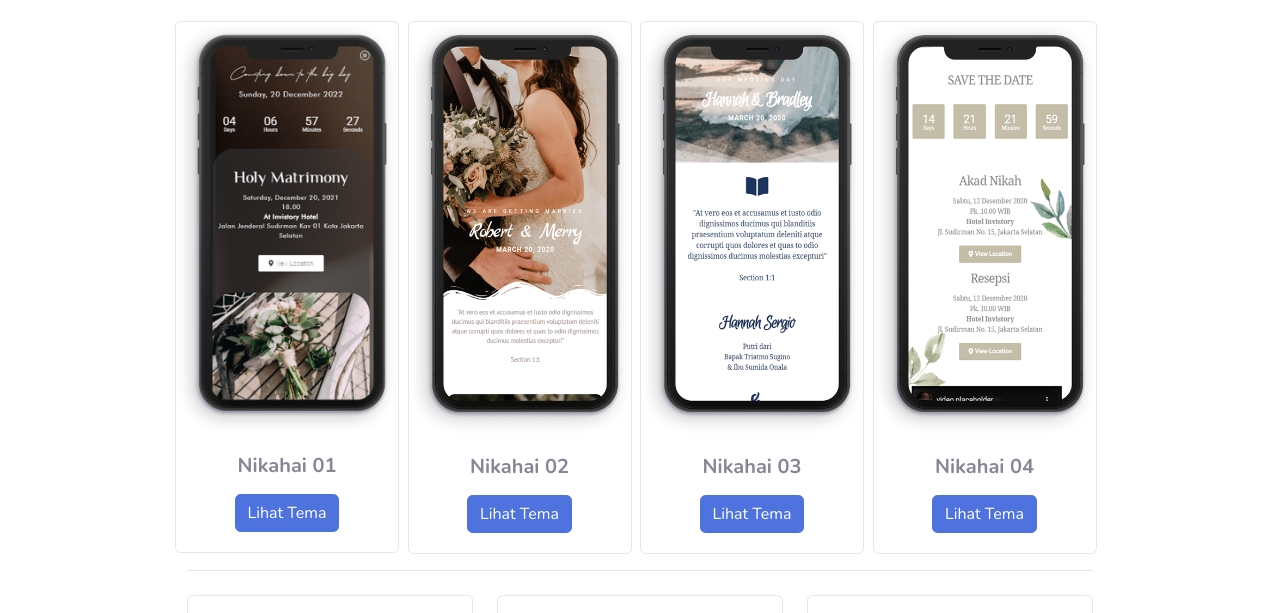
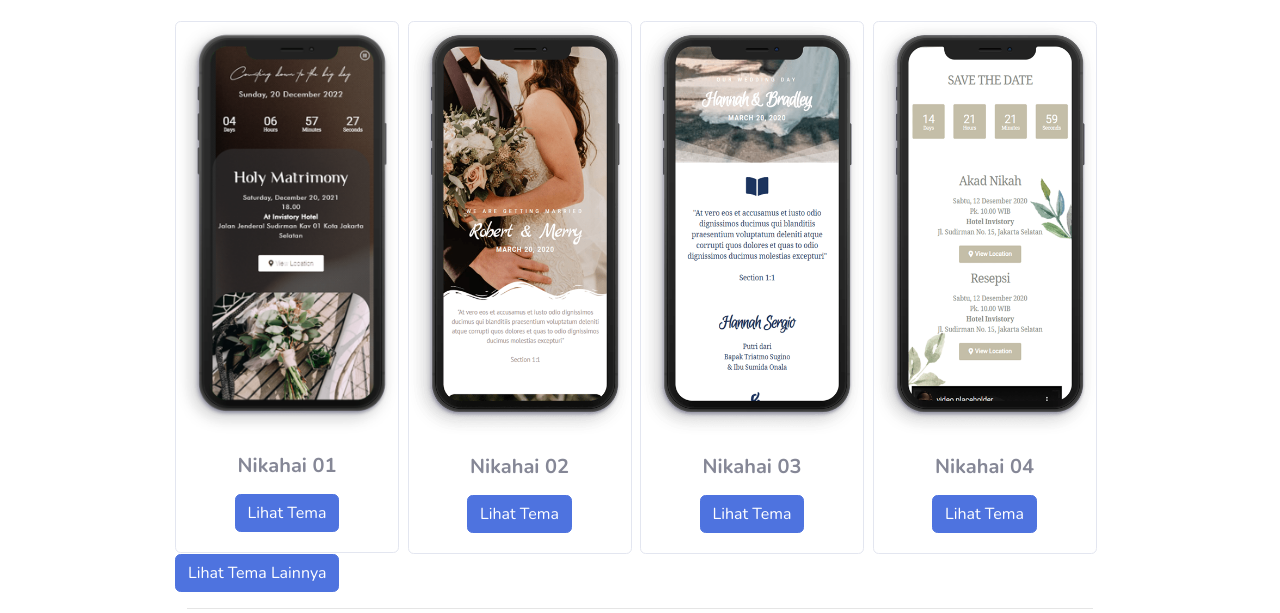
Before and after one commit to master-kamal/nikahai, a plain HTML site: page index.html in a window 1280 px wide. Shown: the part 1237-1850 px from the top of the page. Drawn offline with nearby package versions, Linux system fonts and the light colour scheme.

Commit message:
Catalog Nikahai

```diff
--- a/index.html
+++ b/index.html
@@ -296,6 +296,7 @@
                             </div>
                         </div>
                     </div>
+                    <a href="#" class="btn btn-primary">Lihat Tema Lainnya</a>
                 </div>
                 <hr>
             </div>
```
